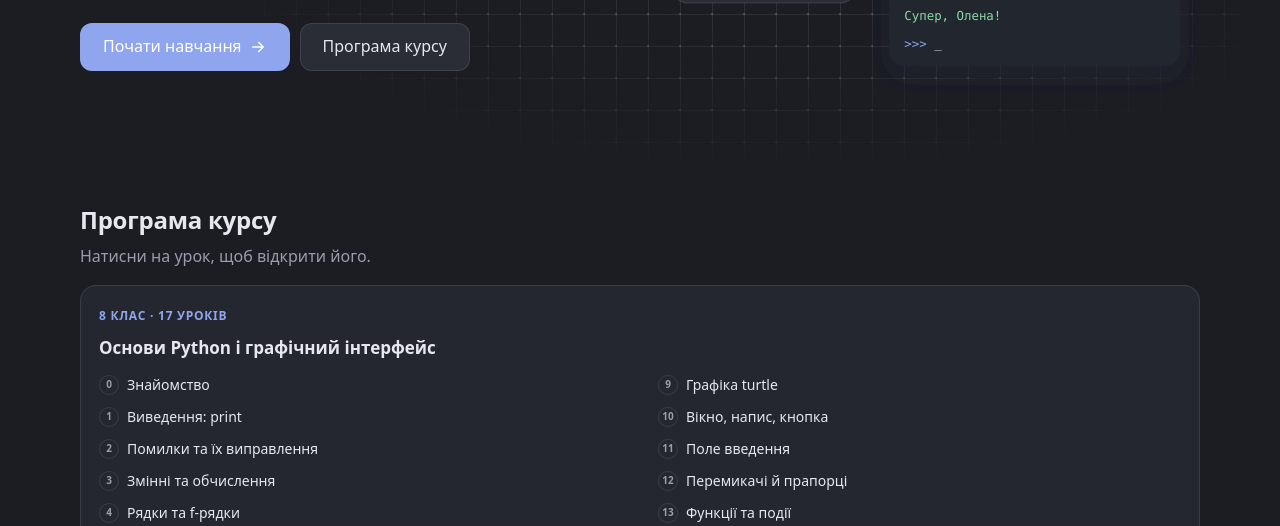
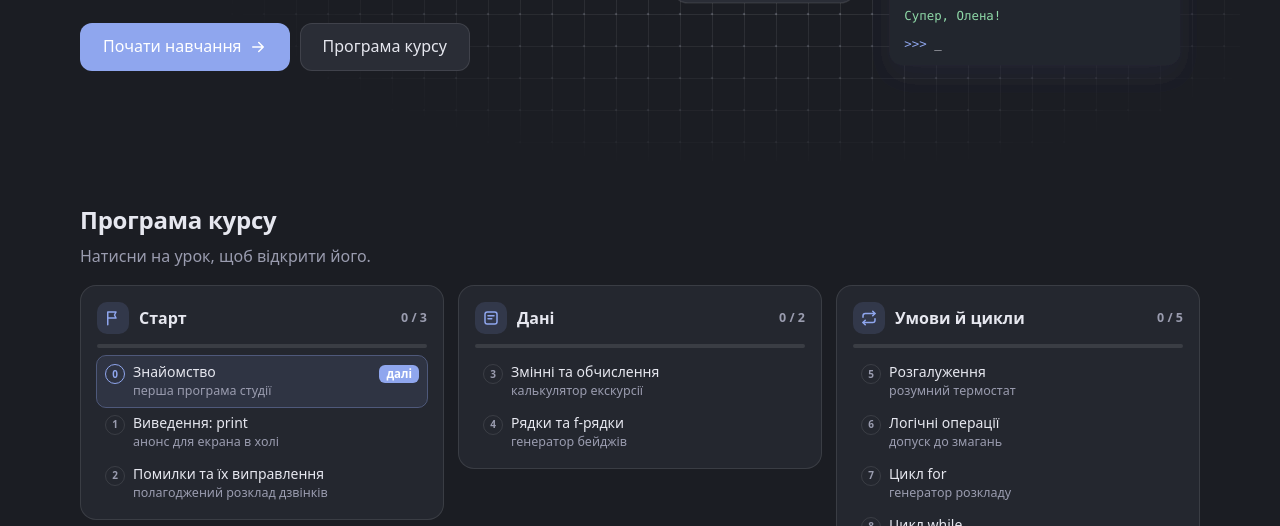
Before and after one commit to whyuxavier/learn-python, a plain HTML site: page index.html in a window 1280 px wide. Shown: the part 426-952 px from the top of the page. Drawn offline with Linux system fonts and the light colour scheme; a web font is replaced by a local one.

Commit message:
Програма курсу етапами: прогрес етапу, «що створиш» для кожного уроку, позначка наступного
Co-Authored-By: Claude Opus 5.5 <noreply@anthropic.com>
Claude-Session: https://claude.ai/code/session_01JgZfFGUBR5MJ7sTNEHUkLV

```diff
--- a/lessons.js
+++ b/lessons.js
@@ -2,6 +2,8 @@
 /* Налаштування курсу */
 const COURSE={g:8,key:'lpy:',url:'https://whyuxavier.github.io/learn-python/',other:{g:9,url:'../learn-python-9/'},
  title:'Основи Python і графічний інтерфейс',zero:true,ver:2,
+ stages:[['Старт','start',0,2],['Дані','data',3,4],['Умови й цикли','loop',5,9],['Вікна','win',10,14],['Гра','game',15,16]],
+ mk:["перша програма студії", "анонс для екрана в холі", "полагоджений розклад дзвінків", "калькулятор екскурсії", "генератор бейджів", "розумний термостат", "допуск до змагань", "генератор розкладу", "модель заряду телефона", "емблема гуртка", "табло біля кабінету", "конвертер швидкості", "реєстрація на фестиваль", "тренажер реакції", "діаграма голосування", "поле для пінг-понгу", "пінг-понг для двох"],
  sheet:'https://script.google.com/macros/s/AKfycbzGpSWGe5ju18HXUu8xExUrhCz15mY51WmkelIoa0lO23vZy59V2nKOjIUODyT3N8ns/exec'};
 
 /* Схеми інтерфейсу курсу для уроку 0 (кольори — з теми сайту) */
--- a/script.js
+++ b/script.js
@@ -1424,12 +1424,27 @@ function renderHome(){
  $('#startTx').textContent=started?'Продовжити: урок '+numIn(cur):'Почати навчання';
  const p=Math.round(done.length/N*100);
  $('#hpr').hidden=!done.length;$('#hprTx').textContent=(store.get('name','')?store.get('name','').split(' ')[0]+', пройдено ':'Пройдено ')+done.length+' з '+N+' уроків';$('#hprBar').style.width=p+'%';
- $('#mods').innerHTML=[0].map(()=>{
-  const ls=LESSONS.map((l,i)=>[l,i]);
-  return '<div class="card mds"><span class="mn">'+COURSE.g+' клас · '+ls.length+' уроків</span><h4>'+esc(COURSE.title)+'</h4>'+
-   '<div class="mll" style="--rows:'+Math.ceil(ls.length/2)+'">'+ls.map(([l,i])=>'<button class="ml'+(done.includes(i)?' d':'')+'" data-i="'+i+'"><b>'+(done.includes(i)?CHECK:numIn(i))+'</b><span>'+esc(l.s||l.t)+'</span></button>').join('')+'</div></div>';
+ /* програма курсу: етапи з прогресом; у кожного уроку — що учень створить */
+ const nx=LESSONS.findIndex((l,i)=>!done.includes(i));
+ const st=COURSE.stages||[[COURSE.title,'start',0,N-1]];
+ $('#mods').innerHTML=st.map(([t,ic,a,z])=>{
+  const ids=[];for(let i=a;i<=Math.min(z,N-1);i++)ids.push(i);
+  const dn=ids.filter(i=>done.includes(i)).length;
+  return '<div class="card stg'+(dn===ids.length?' full':'')+'"><div class="sth"><span class="sti">'+(STI[ic]||STI.start)+'</span><b>'+esc(t)+'</b><small>'+dn+' / '+ids.length+'</small></div>'+
+   '<div class="stb"><i style="width:'+Math.round(dn/ids.length*100)+'%"></i></div>'+
+   ids.map(i=>'<button class="ml'+(done.includes(i)?' d':'')+(i===nx?' nx':'')+'" data-i="'+i+'"><b>'+(done.includes(i)?CHECK:numIn(i))+'</b><span>'+esc(LESSONS[i].s||LESSONS[i].t)+(COURSE.mk&&COURSE.mk[i]?'<small>'+esc(COURSE.mk[i])+'</small>':'')+'</span>'+(i===nx?'<em>далі</em>':'')+'</button>').join('')+'</div>';
  }).join('');
 }
+const STI={
+ start:'<svg viewBox="0 0 24 24"><path d="M5 21V4M5 4h11l-2 4 2 4H5"/></svg>',
+ data:'<svg viewBox="0 0 24 24"><rect x="4" y="4" width="16" height="16" rx="3"/><path d="M8 9h8M8 13h5"/></svg>',
+ loop:'<svg viewBox="0 0 24 24"><path d="M17 3l3 3-3 3"/><path d="M4 11V9a3 3 0 0 1 3-3h13M7 21l-3-3 3-3"/><path d="M20 13v2a3 3 0 0 1-3 3H4"/></svg>',
+ win:'<svg viewBox="0 0 24 24"><rect x="3" y="4" width="18" height="16" rx="2"/><path d="M3 9h18M7 6.5h.01M10 6.5h.01"/></svg>',
+ game:'<svg viewBox="0 0 24 24"><rect x="2" y="7" width="20" height="11" rx="5"/><path d="M7 11v3M5.5 12.5h3M15.5 12h.01M18 13.5h.01"/></svg>',
+ list:'<svg viewBox="0 0 24 24"><path d="M9 6h11M9 12h11M9 18h11M4.5 6h.01M4.5 12h.01M4.5 18h.01"/></svg>',
+ fn:'<svg viewBox="0 0 24 24"><path d="M8 4c-2 0-3 1-3 3v2c0 1.5-1 3-2 3 1 0 2 1.5 2 3v2c0 2 1 3 3 3M16 4c2 0 3 1 3 3v2c0 1.5 1 3 2 3-1 0-2 1.5-2 3v2c0 2-1 3-3 3"/></svg>',
+ file:'<svg viewBox="0 0 24 24"><path d="M14 3H7a2 2 0 0 0-2 2v14a2 2 0 0 0 2 2h10a2 2 0 0 0 2-2V8z"/><path d="M14 3v5h5M9 13h6M9 17h4"/></svg>'
+};
 /* окреме посилання на кожен урок: …/#urok-1; старі адреси #8-urok-N і #9-urok-N теж працюють */
 const LH=i=>'#urok-'+numIn(i);
 const hashLesson=()=>{const m=/^#(?:(8|9)-)?urok-(\d+)$/.exec(location.hash);if(!m)return -1;const n=+m[2];
--- a/style.css
+++ b/style.css
@@ -432,3 +432,23 @@ details.more ul{margin:2px 0 6px;padding-left:20px}details.more li{margin:5px 0}
 .kl{font-size:14px;font-weight:600;color:var(--ac);border:1px solid var(--ac);border-radius:8px;padding:1px 7px;vertical-align:middle;margin-left:4px}
 .svs{margin:4px 0 2px;font-size:15px}.svs b{font-size:20px;color:var(--ok)}
 body.sv .lh{display:none}
+
+/* ---------- програма курсу: етапи ---------- */
+#mods{grid-template-columns:repeat(auto-fill,minmax(270px,1fr));gap:14px;align-items:start}
+.stg{padding:16px 16px 10px}
+.sth{display:flex;align-items:center;gap:10px}
+.sth b{font-size:16px;flex:1}
+.sth small{font-size:12.5px;color:var(--mu);font-weight:600}
+.sti{width:32px;height:32px;border-radius:10px;display:grid;place-items:center;background:color-mix(in srgb,var(--ac) 14%,transparent);color:var(--ac);flex:none}
+.sti svg{width:18px;height:18px;fill:none;stroke:currentColor;stroke-width:2;stroke-linecap:round;stroke-linejoin:round}
+.stg.full .sti{background:color-mix(in srgb,var(--ok) 16%,transparent);color:var(--ok)}
+.stb{height:4px;border-radius:4px;background:var(--bd);margin:10px 0 8px;overflow:hidden}
+.stb i{display:block;height:100%;background:linear-gradient(90deg,var(--ac),var(--ok));border-radius:4px}
+.stg .ml{margin:0;align-items:flex-start;padding:7px 8px}
+.stg .ml b{margin-top:1px}
+.stg .ml span{display:flex;flex-direction:column;flex:1;min-width:0}
+.stg .ml small{font-size:12.5px;color:var(--mu);margin-top:1px}
+.stg .ml.nx{background:color-mix(in srgb,var(--ac) 10%,transparent);outline:1px solid color-mix(in srgb,var(--ac) 40%,transparent)}
+.stg .ml.nx b{border-color:var(--ac);color:var(--ac)}
+.stg .ml em{font-style:normal;font-size:11.5px;font-weight:600;color:#fff;background:var(--ac);border-radius:6px;padding:1px 7px;margin-top:2px;flex:none}
+.stg .ml.d span{color:var(--mu)}
--- a/sw.js
+++ b/sw.js
@@ -2,7 +2,7 @@
    Сторінка курсу: спершу мережа (щоб після оновлення на GitHub учні одразу
    отримали нову версію), без мережі — збережена копія.
    Pyodide і шрифти: з кешу (їхні адреси містять версію й не змінюються). */
-const VERSION = '2026-11-17-submit';
+const VERSION = '2026-11-17-stages';
 // курси 8 і 9 класу на одному домені — у кожного свій кеш сторінки
 const SCOPE_ID = new URL(self.registration.scope).pathname.replace(/\W+/g, '');
 const SHELL = 'lp-shell-' + SCOPE_ID + '-' + VERSION;   // сторінка, маніфест, іконки
```
